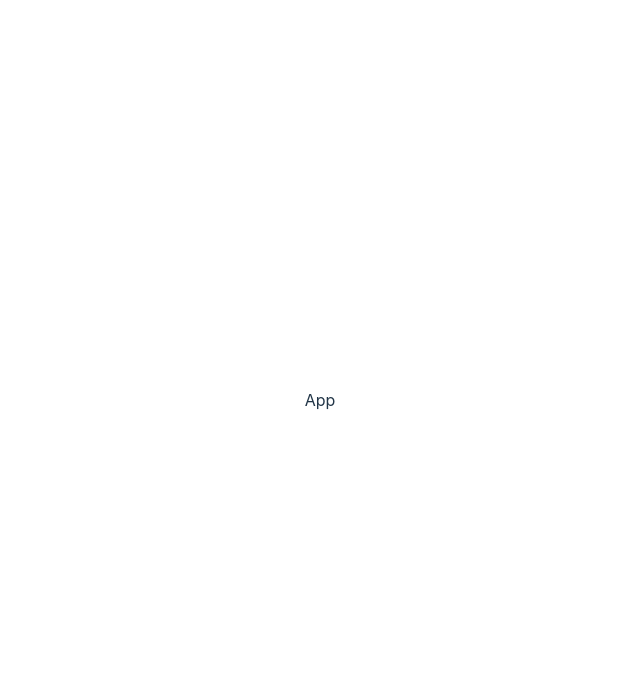
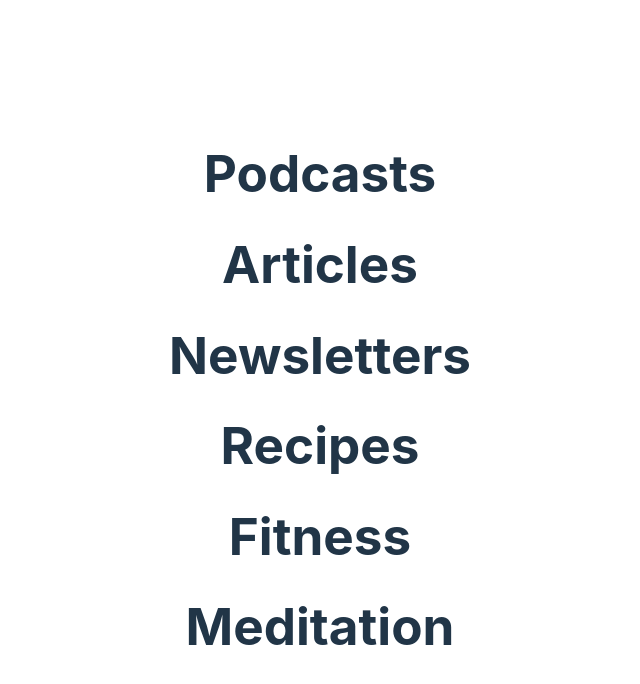
Before and after one commit to HalfElfAlistair/Health-Assured-Tech-Task, a React (Vite) app: page / in a window 1280 px wide. Shown: the top 684 px of the page, without its empty margins (320-960 px from the left). Built offline with nearby package versions, Linux system fonts and the light colour scheme.

Commit message:
importing resources JSON to app and rendering each category title

```diff
--- a/src/App.tsx
+++ b/src/App.tsx
@@ -1,12 +1,15 @@
-import { useState } from 'react'
-import './App.css'
+import { useState } from 'react';
+import './App.css';
+import rawResources from './data/resources.json';
+import { groupResources } from './utils/groupResources';
+import { Resource } from './types/resource';
 
 function App() {
-  return (
-    <>
-      App
-    </>
-  )
+  const resources = rawResources as Resource[];
+  const groupedResources = groupResources(resources);
+  return Object.keys(groupedResources).map(category => {
+    return <h1>{category}</h1>
+  })
 }
 
 export default App
```
